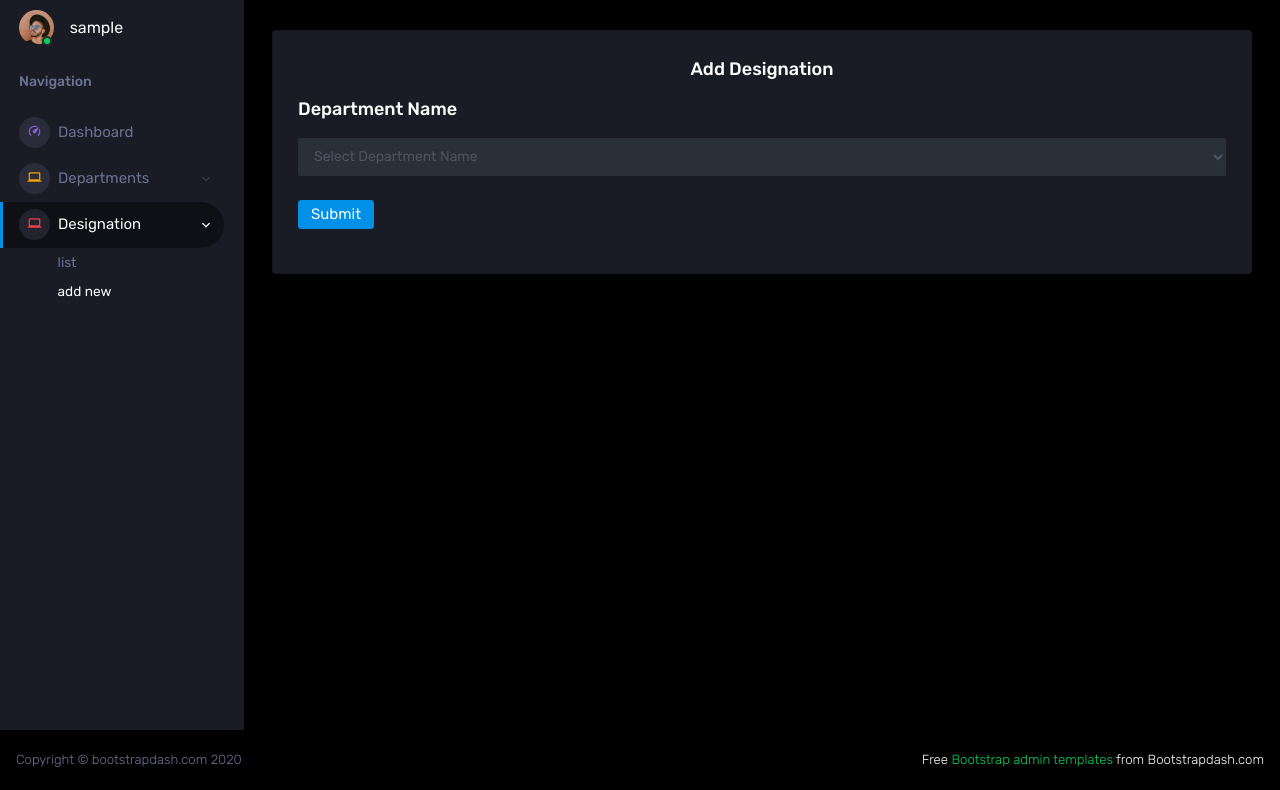
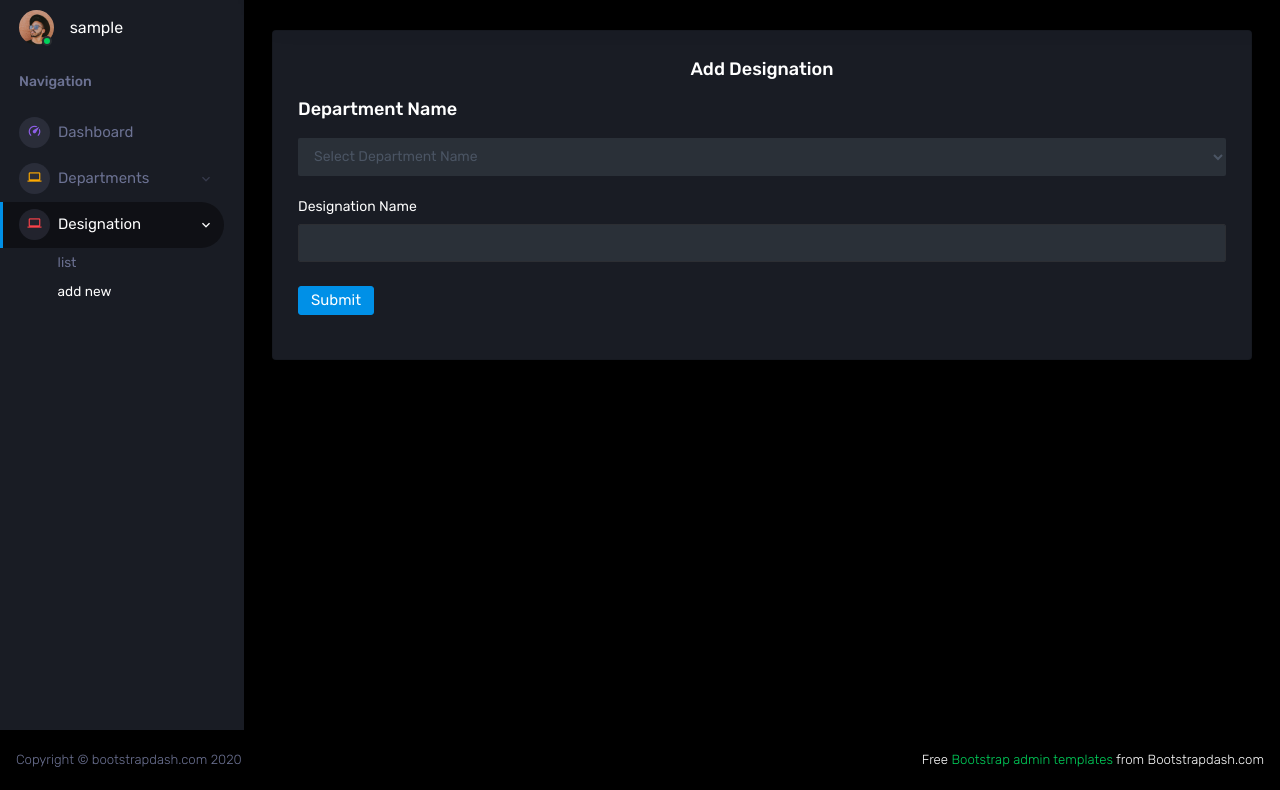
Before and after one commit to rajnirani-snake/emp_management, a PHP site: page /core_admin/admin/designation/add_new_designation.php in a window 1280 px wide. Shown: the part 70-860 px from the top of the page. Run offline with PHP 8.4, Linux system fonts and the light colour scheme; the visitor is signed in with stand-in values (Sample User, id 1); tables that the repository leaves empty or names only in its code hold one stand-in row (values such as "Sample post"); data that the repository does not hold is empty.

Commit message:
create new functionality

```diff
--- a/admin/dashboard/dashboard.php
+++ b/admin/dashboard/dashboard.php
@@ -109,7 +109,7 @@ include '../include/header.php';
         </div>
       </div>
             <!-- content-wrapper ends -->
-          <!-- partial:partials/_footer.html -->
+            <!-- partial:partials/_footer.html -->
                           </textarea>
                           </div>
                           <!-- Tabs Ends -->
--- a/admin/department/department_list.php
+++ b/admin/department/department_list.php
@@ -30,7 +30,7 @@ include '../include/header.php';
               <div class="col-12 grid-margin">
                 <div class="card">
                   <div class="card-body">
-                    <h4 class="card-title">Order Status</h4>
+                    <h4 class="card-title">Department Table</h4>
                     <div class="table-responsive">
                       <table class="table">
                         <thead>
@@ -39,7 +39,6 @@ include '../include/header.php';
                             <th>Department Name </th>
                             <th>Edit</th>
                             <th>Delete</th>
-
                           </tr>
                         </thead>
                         <tbody>
--- a/admin/designation/add_new_designation.php
+++ b/admin/designation/add_new_designation.php
@@ -8,12 +8,22 @@ if(!isset($_SESSION['id'])){
 
 <?php
 include '../../conn.php';
+
 if(isset($_POST['desig'])){
-  $department_id = $_POST['department_id'];
+  $res = $_POST['designation'];
+  echo $res;die;
+  //$department_id = $_POST['department_id'];
 
-  $q = " INSERT INTO designation(department_id) VALUES ('$department_id')";
+   $result_explode = ( $res);
+  // print_r($result_explode );die;
+  $designation = $result[0];
+  //echo $designation;die;
+  $department_id = $result[1];
+  //echo $department_id;die;
+
+  $q = " INSERT INTO `designation`(`department_id`, `name`) VALUES ('$department_id' , '$designation')";
           $query = mysqli_query($con,$q);
-           header("Location: /core_admin/admin/designation/add_new_designation.php?id=$department_id");
+           header("Location: /core_admin/admin/designation/add_new_designation.php");
       }
 ?>
       <?php
@@ -31,23 +41,6 @@ if(isset($_POST['desig'])){
         <?php
         include '../include/navbar.php';
         ?>
-
-<?php
-    //       $id = $_GET['id'];
-    //       $result = mysqli_query($con,"SELECT * FROM designation WHERE department_id = $id");
-    //         if ($result->num_rows > 0) {
-    //           while($row = $result->fetch_assoc()) {
-    //             echo '<div>
-    //                   <div class="container">
-
-    //                   </div>
-    //                  </div>';
-
-    //           }
-    // } else {
-    //   echo "0 results";
-    // }
-    ?>
         <div class="main-panel">
           <div class="content-wrapper">
             <div class="row">
@@ -57,22 +50,21 @@ if(isset($_POST['desig'])){
                     <h4 class="card-title"><center>Add Designation</center></h4>
                         <div class="table-responsive">
                         <h4 class="card-title">Department Name</h4>
-                         <form class="forms-sample" action="" method="post">
-                         <!-- <input type="hidden" value='<?php echo $id;?>' name="department_id"> -->
+                        <form class="forms-sample" action="" method="post">
                           <div class="form-group">
-                          <!-- <label for="exampleInputUsername1">Department Name</label>
-                          <input type="text" class="form-control" name="name" value=""> -->
-                              <select id="department" class="form-control" name="">
-                                <option value="" selected="selected">Select Department Name</option>
+                              <select id="department" class="form-control" name="designation">
+                                <option value="">Select Department Name</option>
                                 <?php
                                 include_once("../../conn.php");
                                 $sql = "SELECT * FROM department";
                                 $result = mysqli_query($con, $sql);
                                 while($rows = mysqli_fetch_assoc($result)){
                                 ?>
-                                <option value="<?php echo $rows["name"]; ?>"> <?php echo $rows["name"];?></option>
+                                <option value="<?php echo $rows["id"];?>"> <?php echo $rows["name"];?></option>
                                 <?php } ?>
-                              </select> <br>
+                                </select> <br>
+                               <label for="exampleInputUsername1">Designation Name</label>
+                               <input type="text" class="form-control" name="" value=""><br>
                               <button type="submit" class="btn btn-primary mr-2" name="desig">Submit</button>
                             </form>
                           </div>
```
